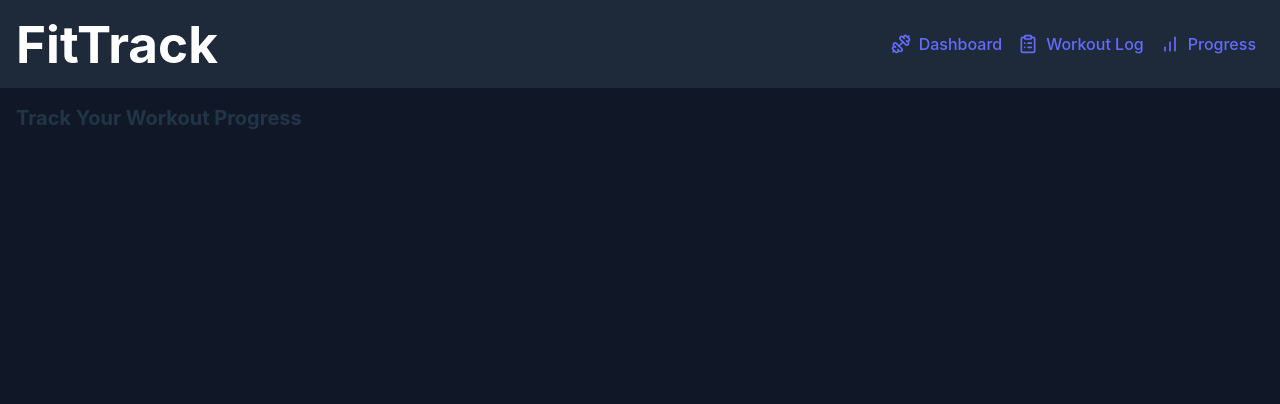
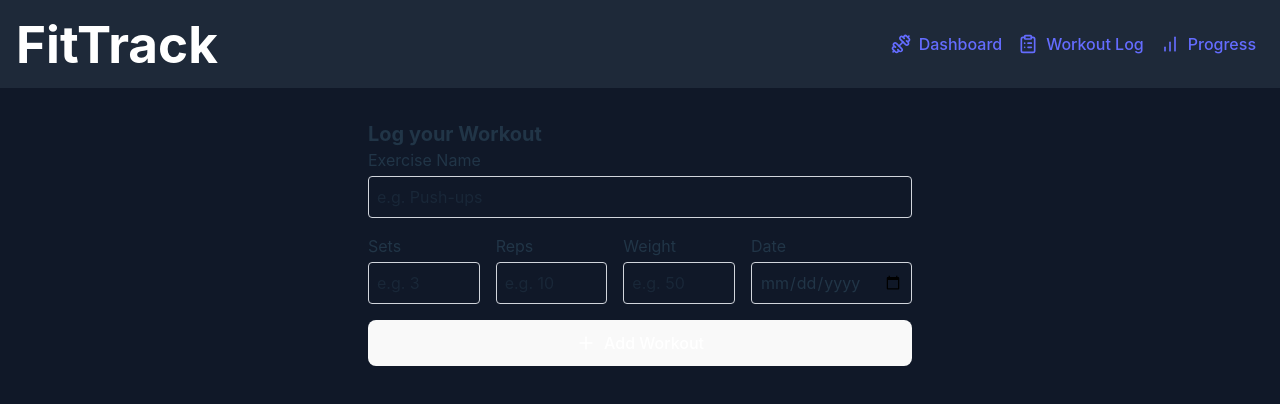
Before and after one commit to GillianoA/fitness-tracker, a React (Vite) app: page /log in a window 1280 px wide. Shown: the top 404 px of the page. Built offline with nearby package versions, Linux system fonts and the light colour scheme.

Commit message:
workout log inplementation

```diff
--- a/src/pages/WorkoutLog.jsx
+++ b/src/pages/WorkoutLog.jsx
@@ -1,5 +1,66 @@
-const Progress = () => {
-    return <h2 className="text-xl font-bold">Track Your Workout Progress</h2>;
+import React, { useState } from "react";
+import { Plus } from "lucide-react";
+
+const WorkoutLog = () => {
+    //Initial state for the form and workouts
+    const [workouts, setWorkouts] = useState([]);
+    const [form, setForm] = useState({
+        date: "",
+        exercise: "",
+        sets: "",
+        reps: "",
+        weight: "",
+    });
+
+    //function to handle input
+    const handleChange = (e) => {
+        const { name, value } = e.target;
+        setForm({ ...form, [name]: value });
+    };
+
+    //function to handle form submission
+    const handleSubmit = (e) => {
+        e.preventDefault();
+        setWorkouts([...workouts, form]);
+        setForm({
+            exercise: "",
+            sets: "",
+            reps: "",
+            weight: "",
+            date: "",
+        });
+    };
+
+    return(
+        <div className="container max-w-xl mx-auto p-4">
+            <h2 className="text-xl font-bold mb-">Log your Workout</h2>
+            <form onSubmit={handleSubmit} className="space-y-4">
+                <div>
+                    <label className="block mb-1">Exercise Name</label>
+                    <input type="text" name="exercise" value={form.exercise} onChange={handleChange} className="w-full p-2 border border-gray-300 rounded" placeholder="e.g. Push-ups"/>
+                </div>
+                <div className="flex space-x-4">
+                    <div className="flex-1">
+                        <label className="block mb-1">Sets</label>
+                        <input type="number" name="sets" value={form.sets} onChange={handleChange} className="w-full p-2 border border-gray-300 rounded" placeholder="e.g. 3"/>
+                    </div>
+                    <div className="flex-1">
+                        <label className="block mb-1">Reps</label>
+                        <input type="number" name="reps" value={form.reps} onChange={handleChange} className="w-full p-2 border border-gray-300 rounded" placeholder="e.g. 10"/>
+                    </div>
+                    <div className="flex-1">
+                        <label className="block mb-1">Weight</label>
+                        <input type="number" name="weight" value={form.weight} onChange={handleChange} className="w-full p-2 border border-gray-300 rounded" placeholder="e.g. 50"/>
+                    </div>
+                    <div className="flex-1">
+                        <label className="block mb-1">Date</label>
+                        <input type="date" name="date" value={form.date} onChange={handleChange} className="w-full p-2 border border-gray-300 rounded" />
+                    </div>
+                </div>
+                <button type="submit" className="w-full bg-blue-500 hover:bg-blue-600 text-white p-2 rounded flex items-center justify-center gap-2"><Plus className="w-5 h-5" />Add Workout</button>
+            </form>
+        </div>
+    );
 };
 
-export default Progress;
+export default WorkoutLog;
```
